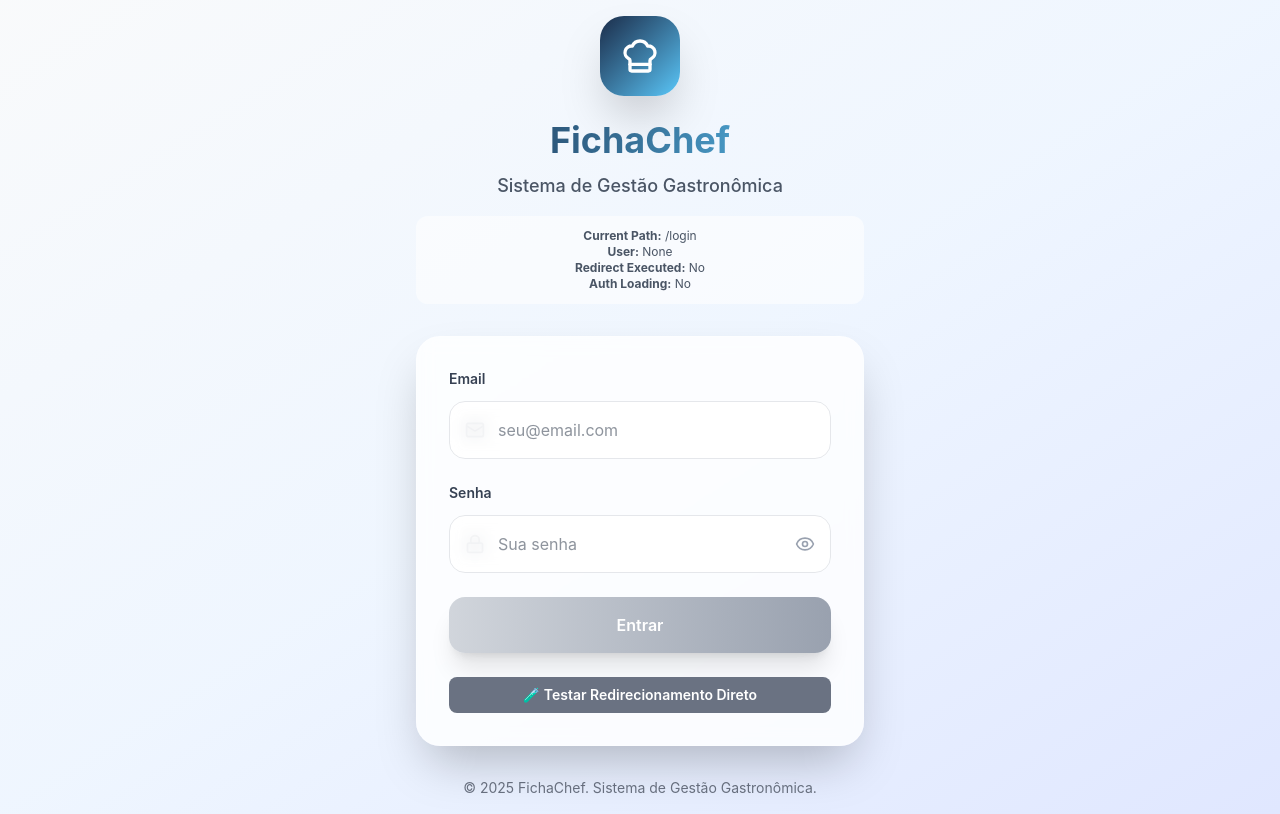
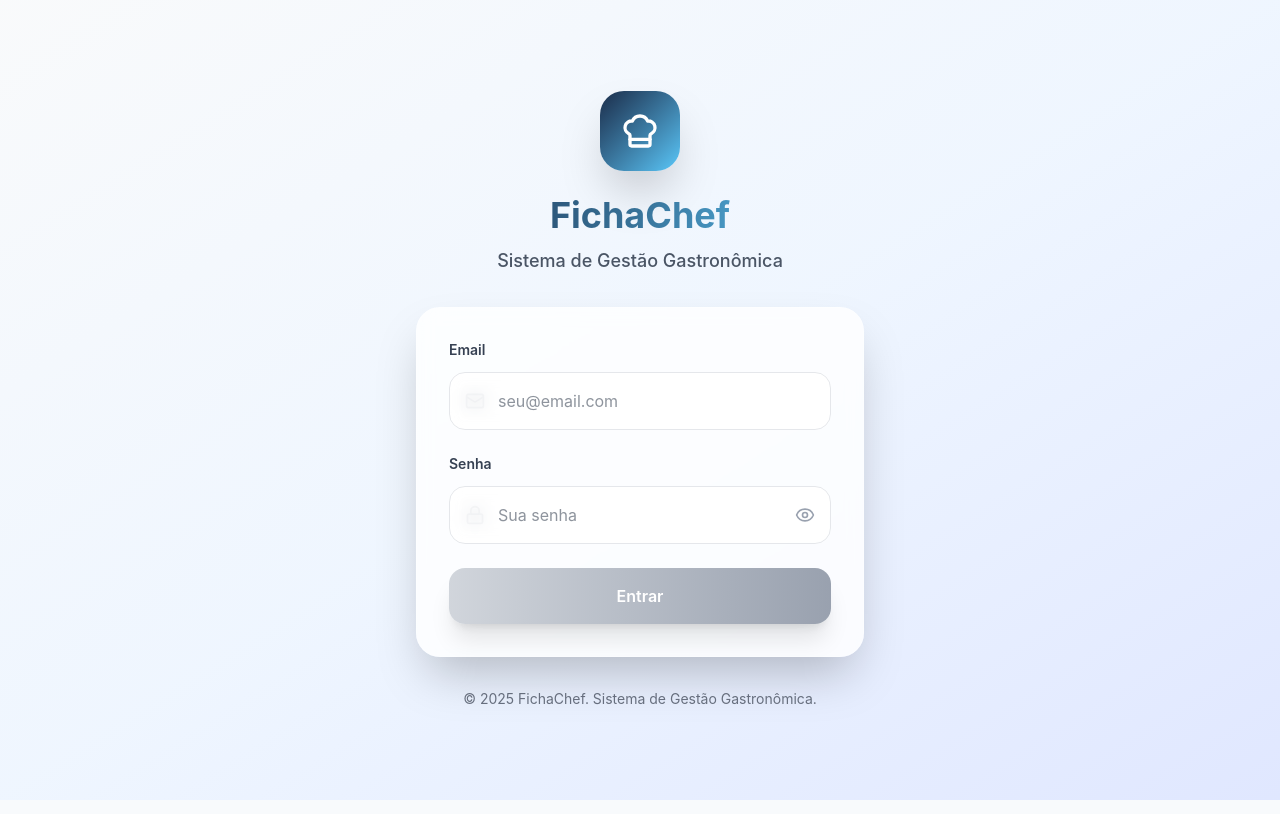
Before and after one commit to borgesr18/FichaChef, a Next.js app: page /login in a window 1280 px wide. Built offline with nearby package versions, Linux system fonts and the light colour scheme; no server answers.

Commit message:
Remove debug and test buttons from login page
Co-authored-by: borgesr18 <borgesr18@yahoo.com.br>

```diff
--- a/src/components/LoginPageContent.tsx
+++ b/src/components/LoginPageContent.tsx
@@ -239,13 +239,6 @@ export default function LoginPageContent() {
             </div>
           )}
 
-          {/* ✅ DEBUG INFO */}
-          <div className="mt-4 p-3 bg-white/60 rounded-xl text-xs text-gray-600">
-            <p><strong>Current Path:</strong> {typeof window !== 'undefined' ? window.location.pathname : 'N/A'}</p>
-            <p><strong>User:</strong> {user ? user.email : 'None'}</p>
-            <p><strong>Redirect Executed:</strong> {redirectExecuted ? 'Yes' : 'No'}</p>
-            <p><strong>Auth Loading:</strong> {authLoading ? 'Yes' : 'No'}</p>
-          </div>
         </div>
 
         {/* ✅ Form */}
@@ -333,17 +326,6 @@ export default function LoginPageContent() {
               )}
             </button>
 
-            {/* ✅ BOTÃO DE TESTE DIRETO */}
-            <button
-              type="button"
-              onClick={() => {
-                console.log('🧪 [LOGIN] Teste direto de redirecionamento')
-                performRedirect('/dashboard')
-              }}
-              className="w-full bg-gray-500 hover:bg-gray-600 text-white font-semibold py-2 px-4 rounded-lg transition-colors text-sm"
-            >
-              🧪 Testar Redirecionamento Direto
-            </button>
           </form>
 
           {/* ✅ Dados de teste */}
```
